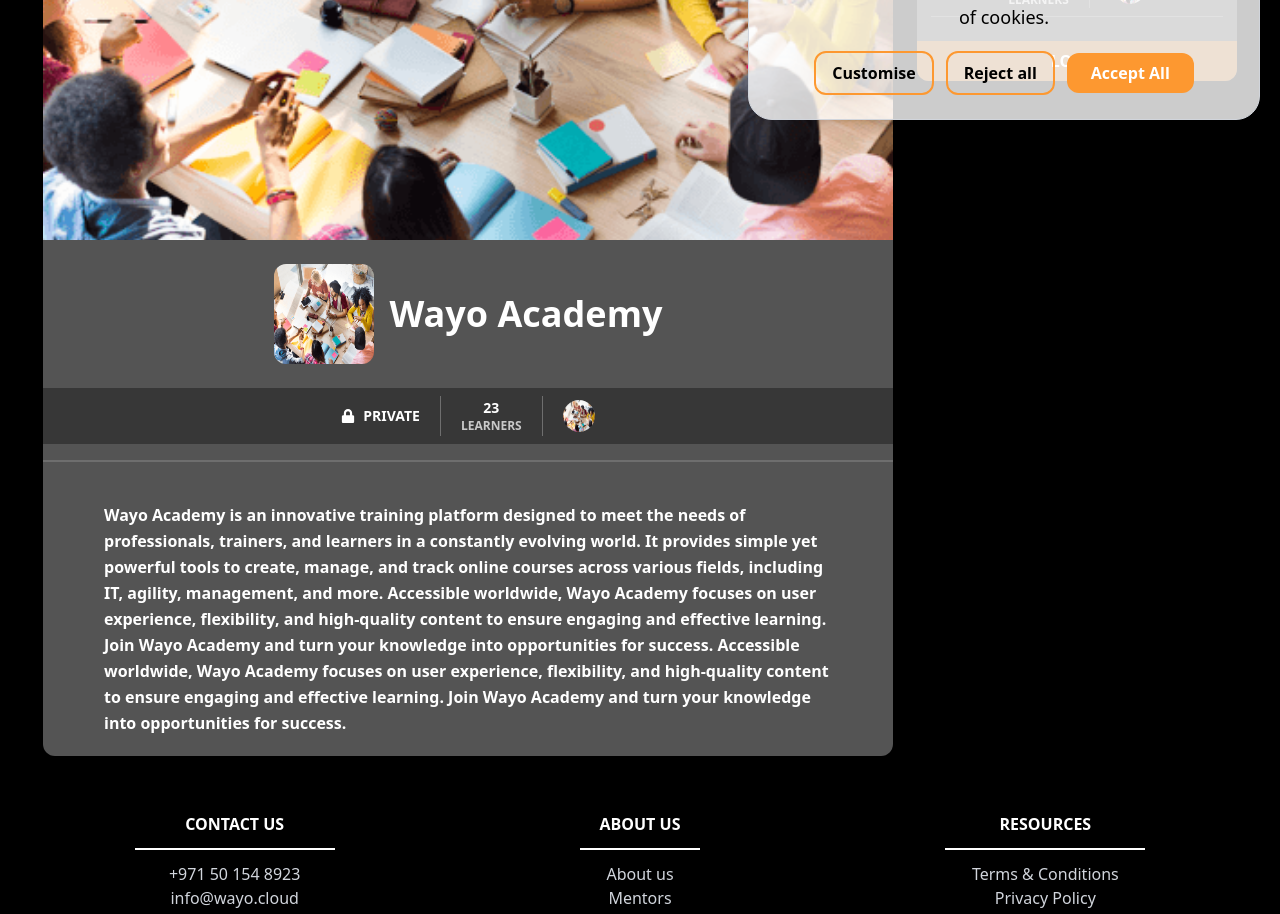
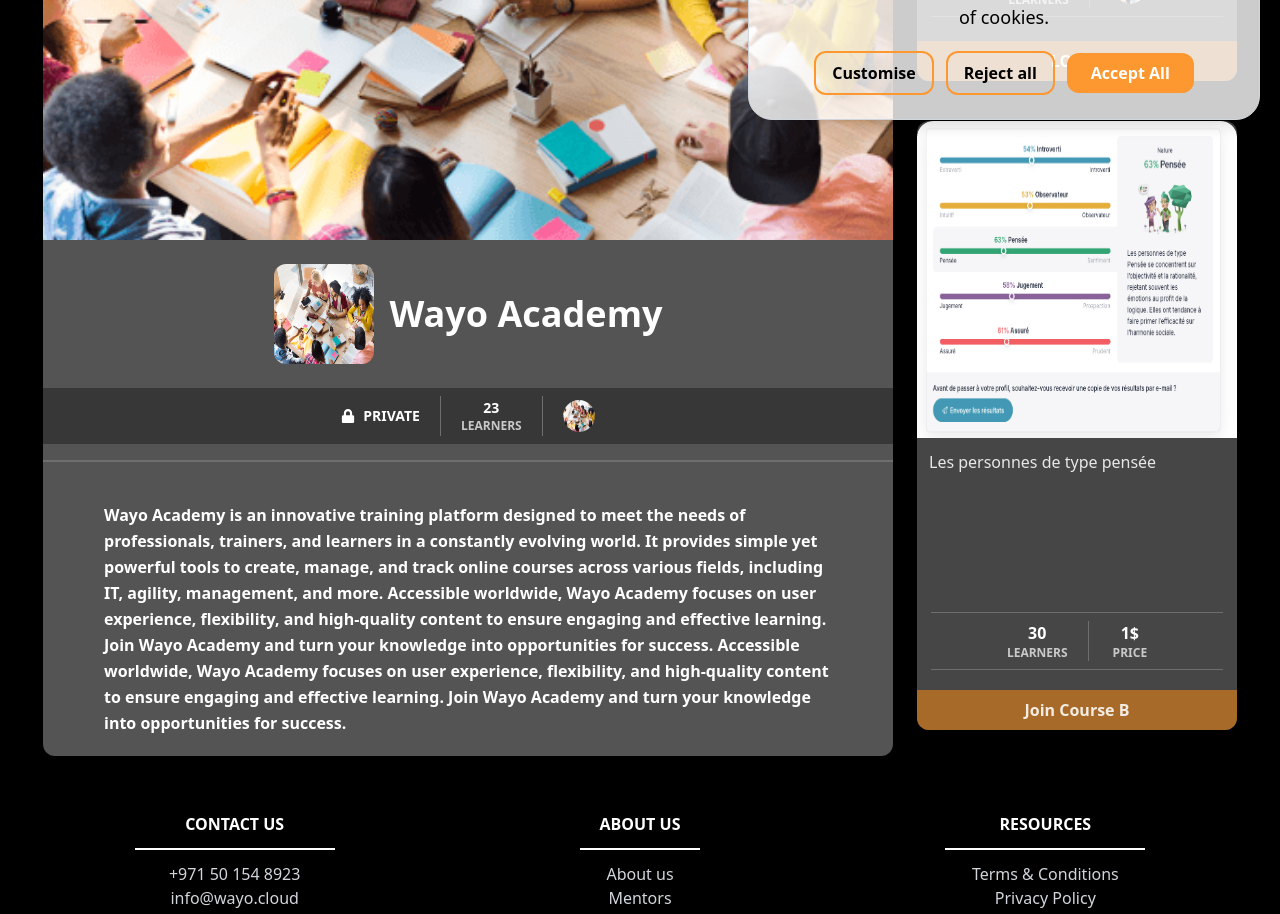
Before and after one commit to HamzaBastorDecloedt/School-Management-Frontend, a React (Vite) app: page /coursedetails in a window 1280 px wide. Shown: the part 660-1574 px from the top of the page. Built offline with nearby package versions, Linux system fonts and the light colour scheme.

Commit message:
SM-314 Add Courses List

```diff
--- a/src/components/CoursesDetails/CourseDetailsSection.tsx
+++ b/src/components/CoursesDetails/CourseDetailsSection.tsx
@@ -1,7 +1,84 @@
-import React from "react";
+import { AnimatePresence, motion } from "framer-motion";
+import React, { useEffect, useState } from "react";
 import { FaLock } from "react-icons/fa";
 
+const slides2 = [
+  {
+    image: "src/assets/images/CourseDetails/Image_04.jpg",
+    text : "Scrum Master \n Master the foundations of Scrum and Agile project management with our comprehensive training program. This course is designed to provide you with essential knowledge and practical skills to implement Scrum effectively within your organization.",
+    learners : "20",
+    price : "2",
+    buttonText: "Join Course A",
+  },
+  {
+    image: "src/assets/images/CourseDetails/Image_05.jpg",
+    text : "Les personnes de type pensée",
+    learners : "30",
+    price : "1",
+    buttonText: "Join Course B",
+  },
+];
+
+
 const CourseDetailsSection: React.FC = () => {
+  const [index2, setIndex2] = useState(0);
+
+  const [startX2, setStartX2] = useState<number | null>(null);
+
+  const [isGrabbing2, setIsGrabbing2] = useState(false);
+
+  const [direction2, setDirection2] = useState(1);
+
+  useEffect(() => {
+    const interval = setInterval(() => {
+      setIndex2((prevIndex) => (prevIndex + 1) % slides2.length);
+    }, 5000);
+    return () => clearInterval(interval);
+  }, []);
+
+  const handleMouseDown2 = (event: React.MouseEvent) => {
+    setStartX2(event.clientX);
+    setIsGrabbing2(true);
+  };
+
+  const handleMouseUp2 = (event: React.MouseEvent) => {
+    if (startX2 !== null) {
+      const deltaX = event.clientX - startX2;
+      if (deltaX < -50) {
+        setDirection2(1);
+        setIndex2((prevIndex) => (prevIndex + 1) % slides2.length);
+      } else if (deltaX > 50) {
+        setDirection2(-1);
+        setIndex2((prevIndex) => (prevIndex - 1 + slides2.length) % slides2.length);
+      }
+    }
+    setStartX2(null);
+    setIsGrabbing2(false);
+  };
+
+  const handleTouchStart2 = (event: React.TouchEvent) => {
+    setStartX2(event.touches[0].clientX);
+  };
+
+  const handleTouchMove2 = (event: React.TouchEvent) => {
+    if (startX2 !== null) {
+      const deltaX = event.touches[0].clientX - startX2;
+      if (deltaX < -50) {
+        setDirection2(1);
+        setIndex2((prevIndex) => (prevIndex + 1) % slides2.length);
+        setStartX2(null);
+      } else if (deltaX > 50) {
+        setDirection2(-1);
+        setIndex2((prevIndex) => (prevIndex - 1 + slides2.length) % slides2.length);
+        setStartX2(null);
+      }
+    }
+  };
+
+  const handleTouchEnd2 = () => {
+    setStartX2(null);
+  };
+
   return (
     <div className="bg-black flex flex-wrap justify-center py-10 mx-auto gap-6 w-full px-4 md:px-10">
       <div className="relative w-full md:w-[850px] max-w-full">
@@ -97,7 +174,91 @@
             </div>
           </div>
         </div>
+        <div className="relative w-[320px] h-[609px] max-w-full"> {/* Taille fixe pour la boîte */}
+  <div className="bg-[#464646] rounded-xl shadow-xl flex flex-col h-full w-full">
+    <div className="relative w-full h-full mx-auto flex flex-col">
+      {/* Section Image */}
+      <div className="relative w-full h-[60%] overflow-hidden select-none rounded-t-2xl">
+        <div
+          className={`relative w-full h-full flex items-center justify-center transition-transform duration-500 ease-in-out ${
+            isGrabbing2 ? "cursor-grabbing" : "cursor-grab"
+          }`}
+          onMouseDown={handleMouseDown2}
+          onMouseUp={handleMouseUp2}
+          onTouchStart={handleTouchStart2}
+          onTouchMove={handleTouchMove2}
+          onTouchEnd={handleTouchEnd2}
+        >
+          <AnimatePresence>
+            <motion.img
+              key={slides2[index2].image}
+              src={slides2[index2].image}
+              alt="Course Slide"
+              className="absolute w-full h-full  rounded-t-2xl"
+              initial={{ opacity: 0, x: 100 * direction2 }}
+              animate={{ opacity: 1, x: 0 }}
+              exit={{ opacity: 0, x: -100 * direction2 }}
+              transition={{ duration: 0.5 }}
+            />
+            <motion.div
+                      className="absolute inset-0"
+                      initial={{ opacity: 0 }}
+                      animate={{ opacity: 0 }}
+                      exit={{ opacity: 0 }}
+                      transition={{ duration: 1 }}
+                    ></motion.div>
+          </AnimatePresence>
+        </div>
+      </div>
 
+      {/* Section Texte avec défilement */}
+      <motion.div
+        key={slides2[index2].text}
+        className=" text-left p-3 h-[30%] overflow-y-auto"
+        initial={{ opacity: 0, y: 20 }}
+        animate={{ opacity: 1, y: 0 }}
+        exit={{ opacity: 0, y: -20 }}
+        transition={{ duration: 0.5 }}
+      >
+        {slides2[index2].text.split("\n").map((line, i) => (
+          <React.Fragment key={i}>
+            {index2 === 0 && i === 0 ? (
+              <span className="text-center text-lg block font-bold">
+                {line}
+              </span>
+            ) : (
+              line
+            )}
+            <br />
+          </React.Fragment>
+        ))}
+      </motion.div>
+
+      <div className="flex justify-center items-center gap-6 text-white mt-3 border-y border-[#6E6E6E] w-73 mx-auto py-2">
+      <div className="flex flex-col items-center  border-r border-[#6E6E6E] pr-5">
+                  <span className="text-md font-bold">{slides2[index2].learners}</span>
+                  <span className="text-xs text-[#C9C9C9] font-bold">
+                    LEARNERS
+                  </span>
+                </div>
+                <div className="flex flex-col items-center">
+                  <span className="text-md font-bold">{slides2[index2].price}$</span>
+                  <span className="text-xs text-[#C9C9C9] font-bold">
+                    PRICE
+                  </span>
+                </div>
+
+              </div>
+
+      {/* Bouton */}
+      <div className="mt-5">
+        <button className="w-full h-full bg-[#A86A28] font-bold shadow transition-all duration-700 hover:bg-[#A86A28]/80 py-2 rounded-b-xl cursor-pointer">
+          {slides2[index2].buttonText}
+        </button>
+      </div>
+    </div>
+  </div>
+</div>
       </div>
     </div>
   );
```
